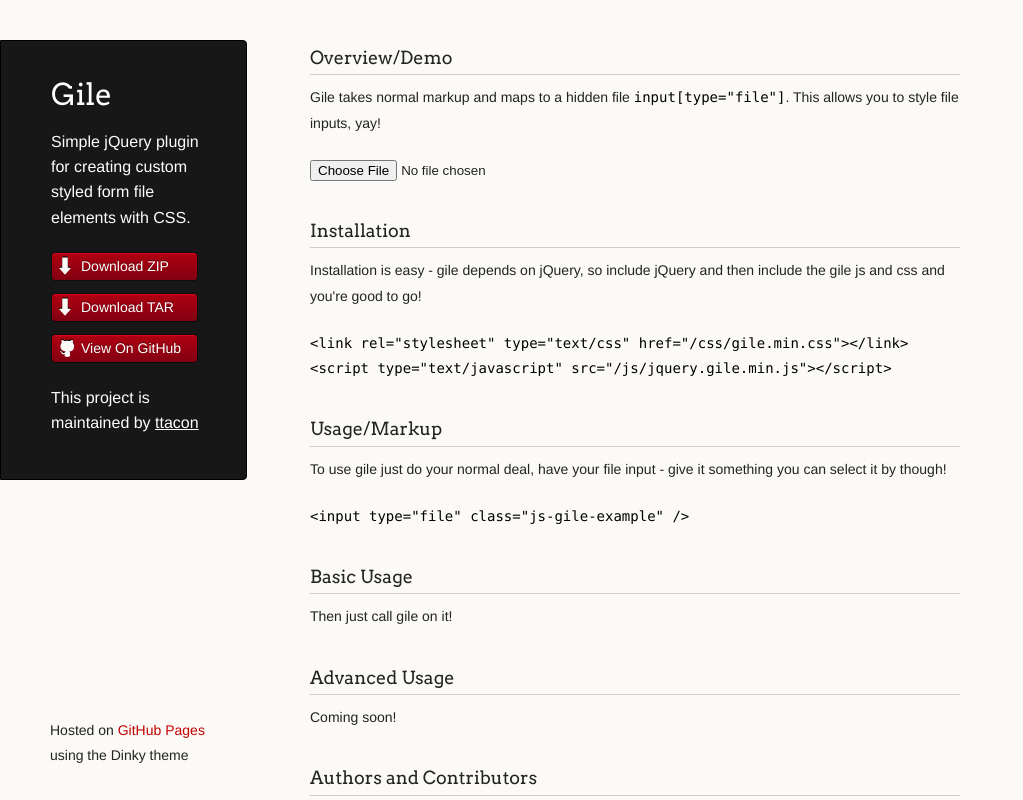
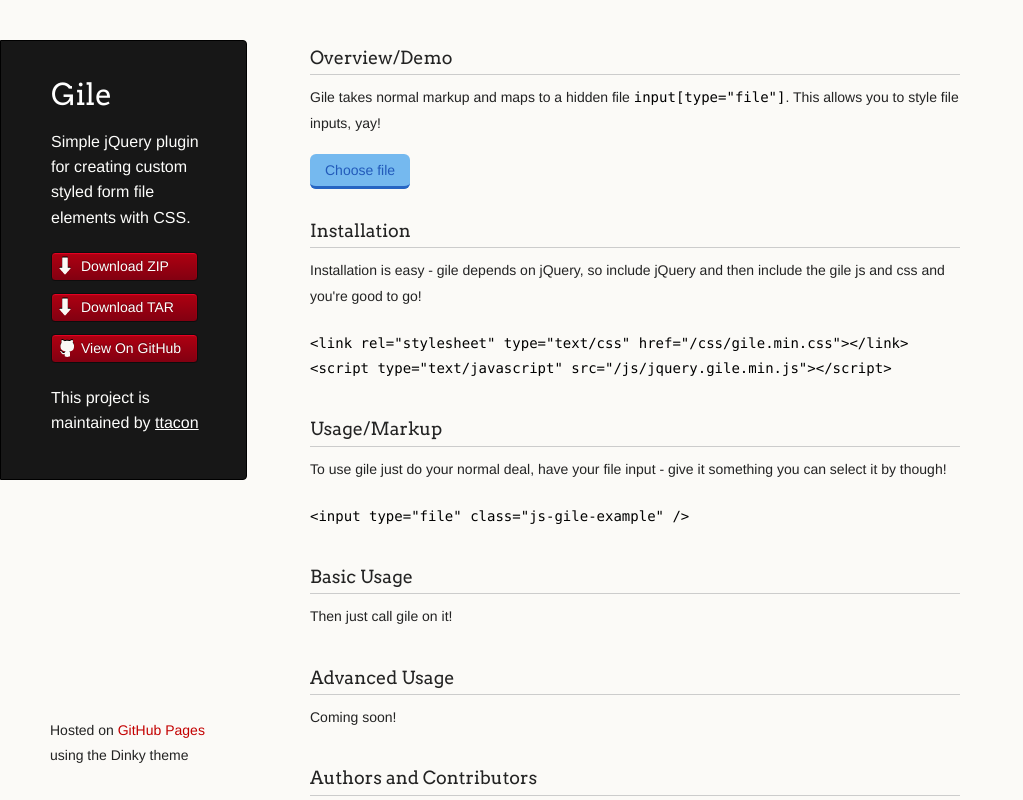
Before and after one commit to ttacon/gile, a plain HTML site: page index.html in a window 1280 px wide. Shown: the top 800 px of the page, without its empty margins (0-1023 px from the left). Drawn offline with Linux system fonts and the light colour scheme.

Commit message:
wow I can't type

```diff
--- a/index.html
+++ b/index.html
@@ -85,7 +85,7 @@
 		  <script src="javascripts/jquery.1.11.0.min.js"></script>
 		  <script src="javascripts/gile.js"></script>
           <script type="text/javascript">
-			$('.js-gile-example').gumi();
+			$('.js-gile-example').gile();
 
             try {
               var pageTracker = _gat._getTracker("UA-51905853-1");
```
